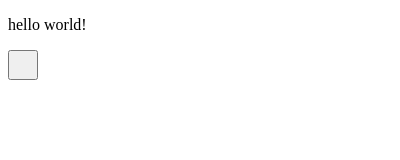
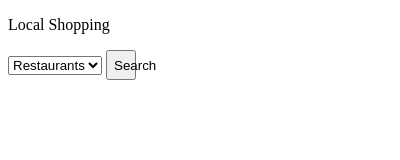
Before and after one commit to felixyan13/HackWestern, a browser extension: page shopping_extension/popup.html in a window 400 px wide. Drawn offline with Linux system fonts and the light colour scheme.

Commit message:
Fixed initial setup and added select.

```diff
--- a/shopping_extension/popup.html
+++ b/shopping_extension/popup.html
@@ -10,8 +10,14 @@
     </style>
   </head>
   <body>
-    <p>hello world!</p>
-    <button id="changeColor"></button>
-    <script src="popup.js"></script>
+    <p>Local Shopping</p>
+    <select>
+      <option>Restaurants</option>
+      <option>Groceries</option>
+      <option>Repair</option>
+      <option>Other</option>
+    </select>
+    <button id="changeColor">Search</button>
+    <script src="scripts/popup.js"></script>
   </body>
 </html>
```
Also changed, not shown: shopping_extension/scripts/popup.js (line endings or trailing spaces).
